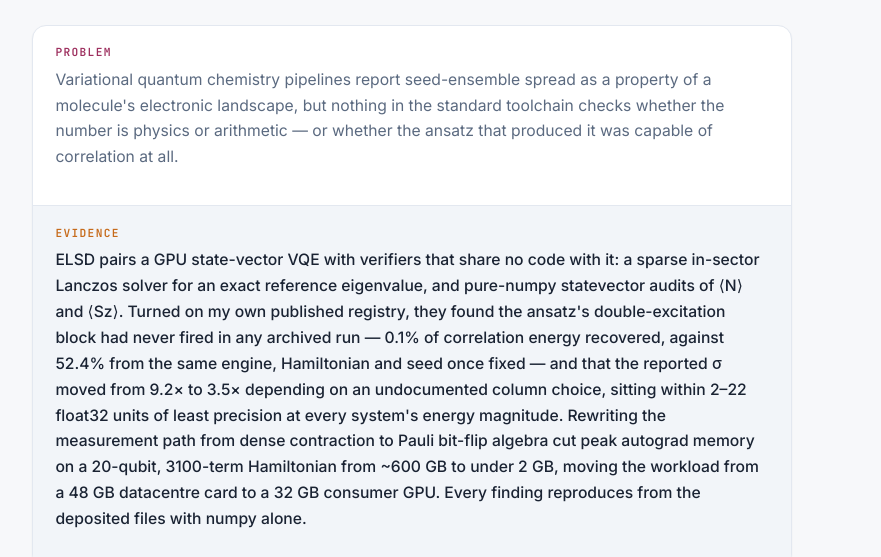
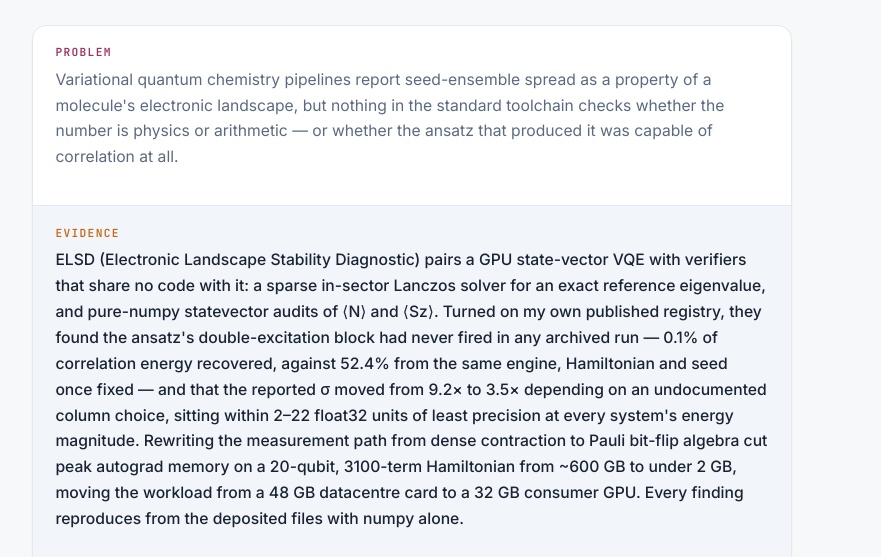
Before and after one commit to amitb-gpu/amit-brahmbhatt.dev, an Astro site: page /work/elsd in a window 1280 px wide. Shown: the part 258-815 px from the top of the page, without its empty margins (192-1073 px from the left). Built offline with nearby package versions, Linux system fonts and the light colour scheme; Astro itself is replaced by a stand-in of ours.

Commit message:
ELSD: expand acronym in Evidence/brief box (first thing readers see)

```diff
--- a/src/content/work/elsd.md
+++ b/src/content/work/elsd.md
@@ -2,7 +2,7 @@
 title: "elsd"
 area: "quantum"
 problem: "Variational quantum chemistry pipelines report seed-ensemble spread as a property of a molecule's electronic landscape, but nothing in the standard toolchain checks whether the number is physics or arithmetic — or whether the ansatz that produced it was capable of correlation at all."
-proof: "ELSD pairs a GPU state-vector VQE with verifiers that share no code with it: a sparse in-sector Lanczos solver for an exact reference eigenvalue, and pure-numpy statevector audits of ⟨N⟩ and ⟨Sz⟩. Turned on my own published registry, they found the ansatz's double-excitation block had never fired in any archived run — 0.1% of correlation energy recovered, against 52.4% from the same engine, Hamiltonian and seed once fixed — and that the reported σ moved from 9.2× to 3.5× depending on an undocumented column choice, sitting within 2–22 float32 units of least precision at every system's energy magnitude. Rewriting the measurement path from dense contraction to Pauli bit-flip algebra cut peak autograd memory on a 20-qubit, 3100-term Hamiltonian from ~600 GB to under 2 GB, moving the workload from a 48 GB datacentre card to a 32 GB consumer GPU. Every finding reproduces from the deposited files with numpy alone."
+proof: "ELSD (Electronic Landscape Stability Diagnostic) pairs a GPU state-vector VQE with verifiers that share no code with it: a sparse in-sector Lanczos solver for an exact reference eigenvalue, and pure-numpy statevector audits of ⟨N⟩ and ⟨Sz⟩. Turned on my own published registry, they found the ansatz's double-excitation block had never fired in any archived run — 0.1% of correlation energy recovered, against 52.4% from the same engine, Hamiltonian and seed once fixed — and that the reported σ moved from 9.2× to 3.5× depending on an undocumented column choice, sitting within 2–22 float32 units of least precision at every system's energy magnitude. Rewriting the measurement path from dense contraction to Pauli bit-flip algebra cut peak autograd memory on a 20-qubit, 3100-term Hamiltonian from ~600 GB to under 2 GB, moving the workload from a 48 GB datacentre card to a 32 GB consumer GPU. Every finding reproduces from the deposited files with numpy alone."
 github: "https://zenodo.org/records/20318424"
 tags: ["quantum", "vqe", "cuda", "verification"]
 ---
```
